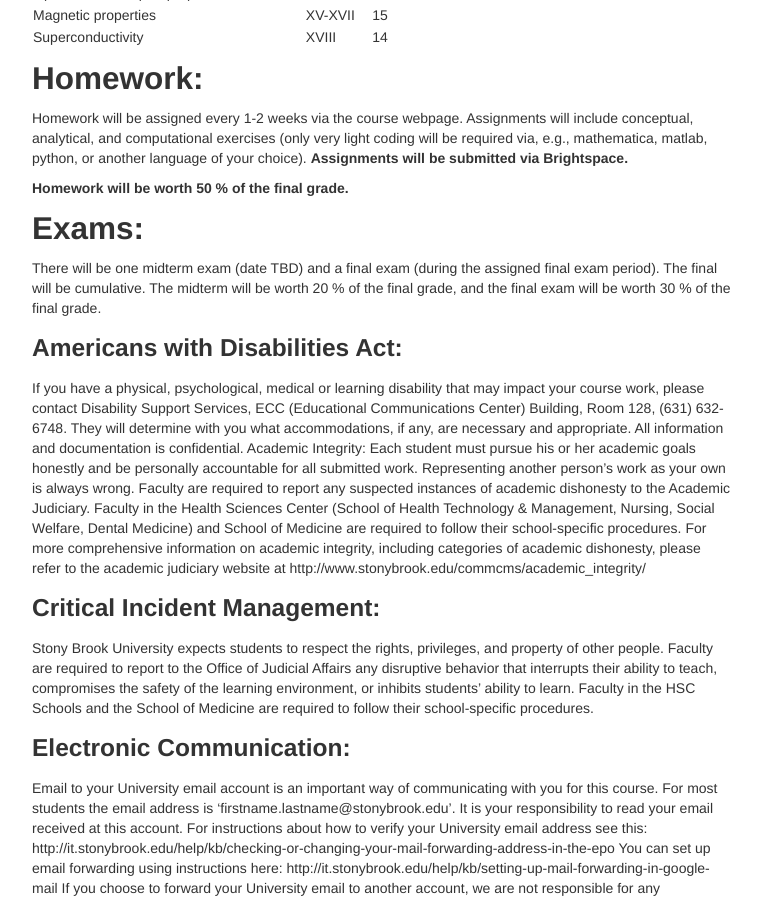
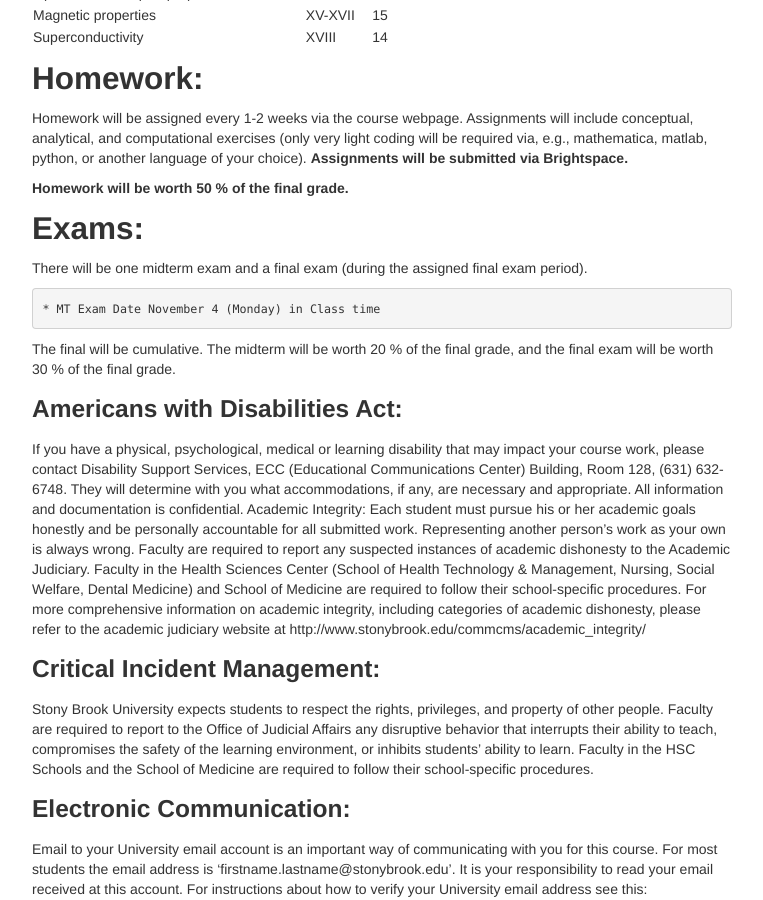
Before and after one commit to marivifs-teaching/PHY555-2024, a Jekyll site: the page built from pages/syllabus.md, in a window 1280 px wide and 900 px high, scrolled down 948 px. Shown: the whole window, without its empty margins (258-1021 px from the left). Built offline with Jekyll 4.4.1, drawn with Linux system fonts in a browser that asks for light colours; our own code applies the rules of GitHub Pages for plain Markdown files.

Commit message:
BZ pages added

```diff
--- a/pages/syllabus.md
+++ b/pages/syllabus.md
@@ -49,7 +49,10 @@ matlab, python, or another language of your choice). **Assignments will be submi
 **Homework will be worth 50 % of the final grade.**
 
 ## Exams:
-There will be one midterm exam (date TBD) and a final exam (during the assigned final exam period).
+There will be one midterm exam  and a final exam (during the assigned final exam period).
+
+	* MT Exam Date November 4 (Monday) in Class time
+
 The final will be cumulative. The midterm will be worth 20 % of the final grade, and the final
 exam will be worth 30 % of the final grade.
 
```
Also changed, not shown: index.md (+2 -0 lines).
